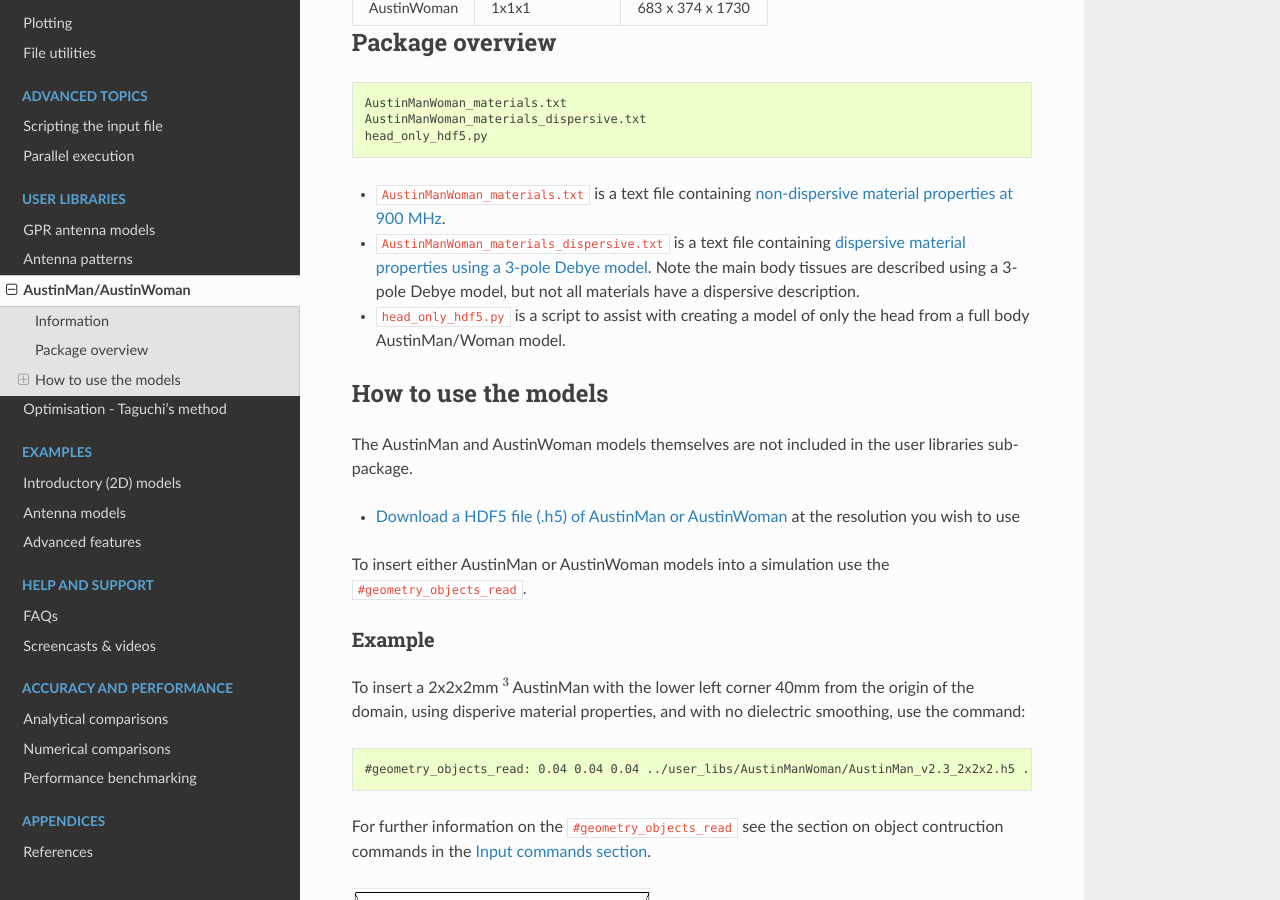
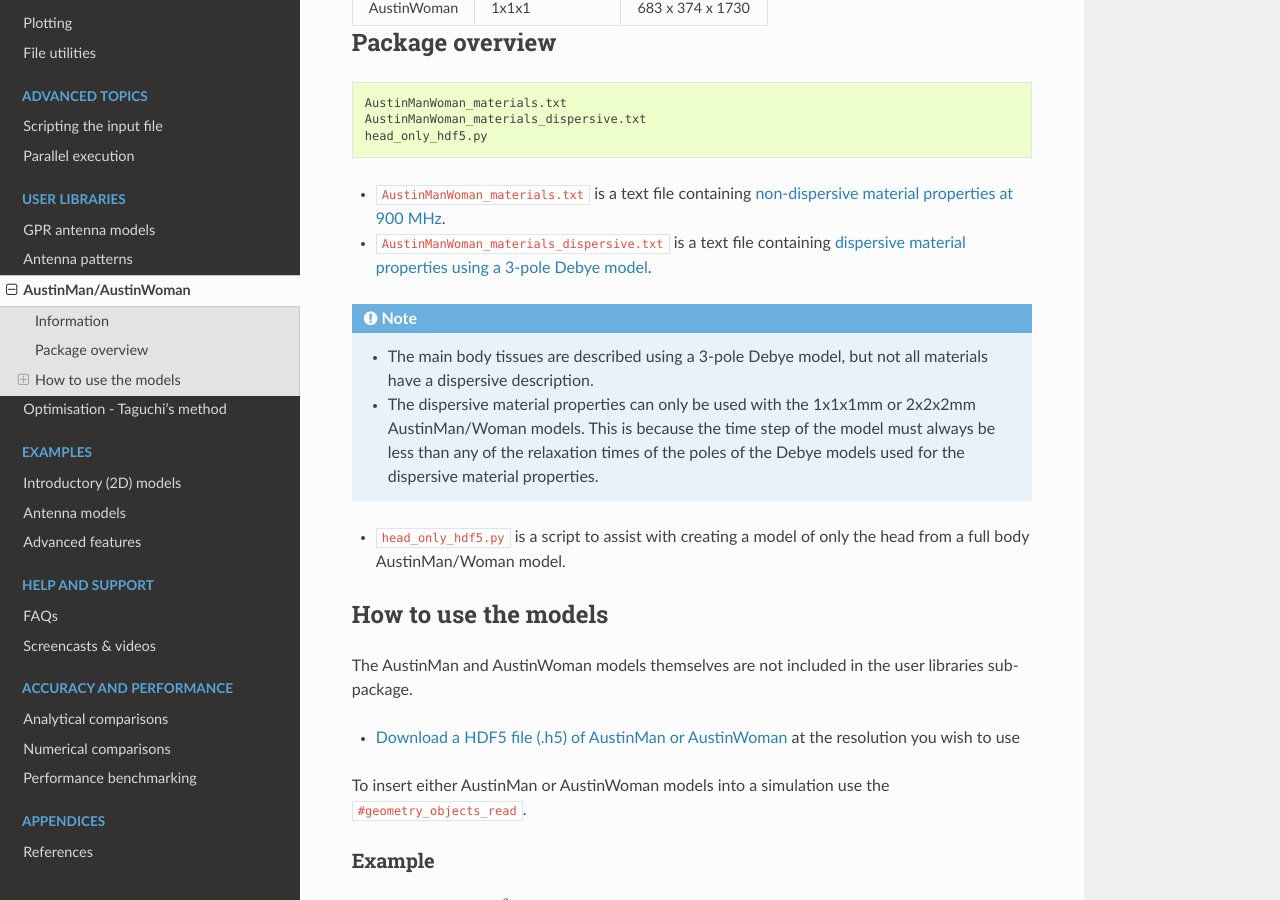
Before and after one commit to docarlson4/gprMax, a Sphinx documentation site: the page built from docs/source/user_libs_austinman.rst, in a window 1280 px wide and 900 px high, scrolled down 1455 px. Built offline with Sphinx 7.4.7 and the Read the Docs theme 2.0.0, drawn with Linux system fonts in a browser that asks for light colours.

Commit message:
Added a note on requiring either 1mm or 2mm AustinMan/Woman models to use with dispersive material properties due to relaxation times of Debye poles.

```diff
--- a/docs/source/user_libs_austinman.rst
+++ b/docs/source/user_libs_austinman.rst
@@ -47,7 +47,13 @@ Package overview
     head_only_hdf5.py
 
 * ``AustinManWoman_materials.txt`` is a text file containing `non-dispersive material properties at 900 MHz <http://niremf.ifac.cnr.it/tissprop/>`_.
-* ``AustinManWoman_materials_dispersive.txt`` is a text file containing `dispersive material properties using a 3-pole Debye model <http://dx.doi.org/10.1109/LMWC.2011.2180371>`_. Note the main body tissues are described using a 3-pole Debye model, but not all materials have a dispersive description.
+* ``AustinManWoman_materials_dispersive.txt`` is a text file containing `dispersive material properties using a 3-pole Debye model <http://dx.doi.org/10.1109/LMWC.2011.2180371>`_.
+
+.. note::
+
+    * The main body tissues are described using a 3-pole Debye model, but not all materials have a dispersive description.
+    * The dispersive material properties can only be used with the 1x1x1mm or 2x2x2mm AustinMan/Woman models. This is because the time step of the model must always be less than any of the relaxation times of the poles of the Debye models used for the dispersive material properties.
+
 * ``head_only_hdf5.py`` is a script to assist with creating a model of only the head from a full body AustinMan/Woman model.
 
 How to use the models
```
